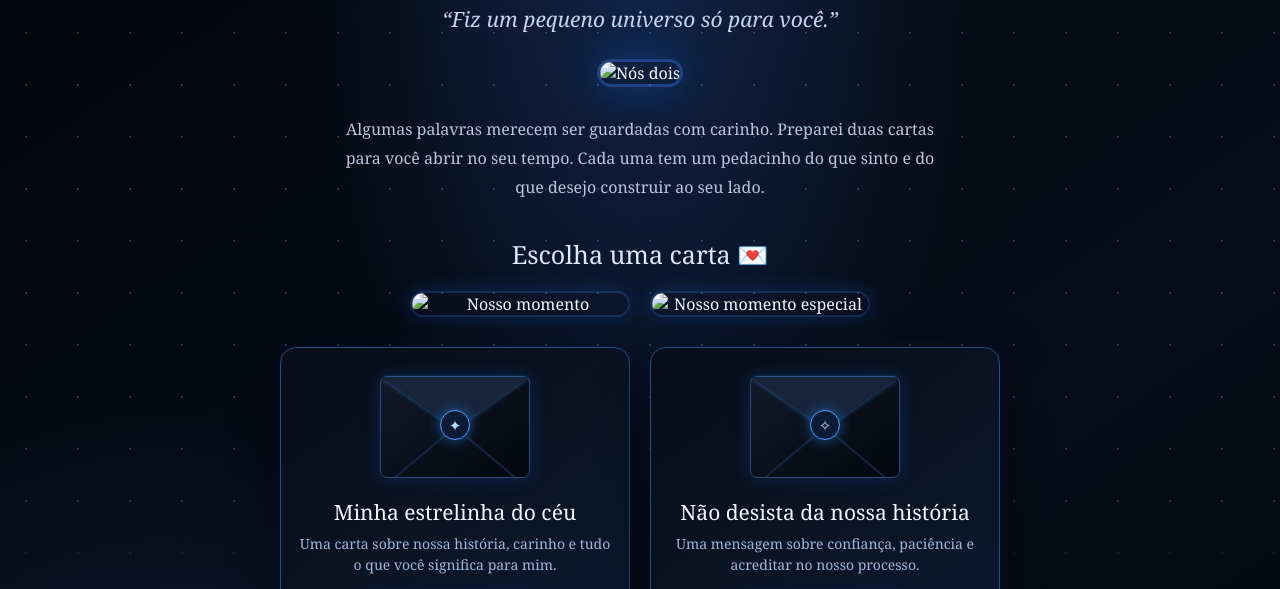
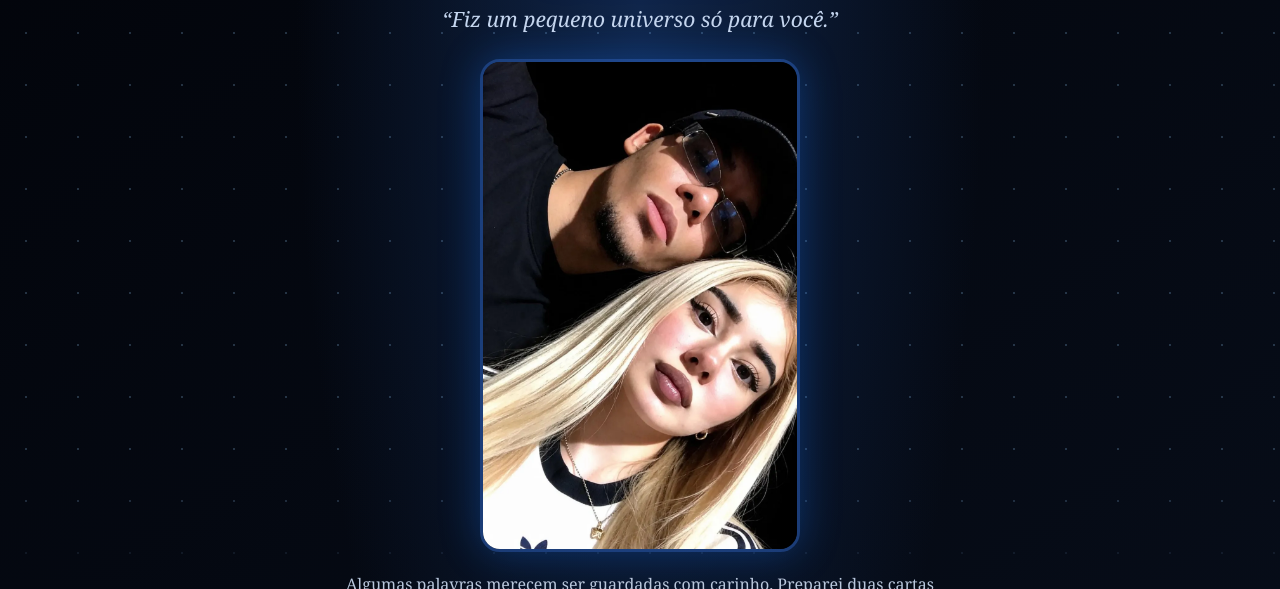
Before and after one commit to Gustavoborgea/Surpresa-, a plain HTML site: page index.html in a window 1280 px wide. Shown: the part 201-790 px from the top of the page. Drawn offline with Linux system fonts and the light colour scheme.

Commit message:
Modify image sources and comments in index.html
Updated image references and comments in HTML.

```diff
--- a/index.html
+++ b/index.html
@@ -14,15 +14,11 @@ main{position:relative;width:min(900px,92%);margin:auto;padding:58px 0 70px;text
 .kicker{font:11px Arial,sans-serif;letter-spacing:.32em;text-transform:uppercase;color:#86baff}
 h1{font-weight:normal;font-size:clamp(48px,10vw,82px);margin:16px 0 8px;color:#f7f9ff;text-shadow:0 0 28px #287cff80}
 .subtitle{color:#c4d5ee;font-style:italic;font-size:clamp(17px,3vw,21px)}
-
-.hero-photo{width:min(320px,75vw);height:auto;margin:26px auto 10px;border-radius:20px;box-shadow:0 0 40px #167aff50;border:3px solid #3b82ff60;object-fit:cover}
-
+.hero-photo{width:min(320px,75vw);height:auto;margin:26px auto 10px;border-radius:20px;box-shadow:0 0 40px #167aff50;border:3px solid #3b82ff60;object-fit:cover;display:block}
 .intro{max-width:590px;margin:18px auto 36px;color:var(--muted);line-height:1.8;font-size:16px}
 h2{font-weight:normal;color:#d9eaff;font-size:25px;margin:0 0 20px}
-
 .photos-row{display:flex;justify-content:center;gap:20px;flex-wrap:wrap;margin-bottom:30px}
 .small-photo{width:calc(50% - 10px);min-width:160px;max-width:220px;height:auto;border-radius:14px;box-shadow:0 0 20px #167aff35;border:2px solid #3b82ff40}
-
 .cards{display:grid;grid-template-columns:repeat(2,minmax(0,1fr));gap:20px;margin:25px auto 42px;max-width:720px}
 .envelope-card{border:1px solid #244d83;border-radius:16px;padding:24px 18px 22px;background:linear-gradient(145deg,#080d18,#0b1930);box-shadow:0 15px 45px #0009,0 0 22px #126cff18;transition:transform .25s,border-color .25s,box-shadow .25s}
 .envelope-card:hover{transform:translateY(-5px);border-color:#4b9bff;box-shadow:0 18px 48px #000b,0 0 26px #167aff40}
@@ -49,9 +45,7 @@ footer{margin-top:42px;color:#8298b8;font-size:13px}
 .letter h2{text-align:center;font-size:clamp(24px,5vw,32px);color:#f4f8ff;text-shadow:0 0 16px #398fff66}
 .letter .small{color:#9bbce4;font-size:13px;letter-spacing:.12em;text-transform:uppercase}
 .letter-body{position:relative;color:#f3f6fd;font-size:17px;line-height:1.9;white-space:pre-line}
-
 .letter-photo{width:100%;max-width:280px;height:auto;border-radius:12px;margin:10px auto 20px;display:block;border:2px solid #3b82ff50;box-shadow:0 0 20px #167aff30}
-
 .signature{text-align:right;color:#c8e2ff;font-size:20px;font-style:italic;margin-top:24px}
 .close{display:block;margin:28px auto 0;position:relative}
 @keyframes fade{from{opacity:0}to{opacity:1}}
@@ -64,17 +58,17 @@ footer{margin-top:42px;color:#8298b8;font-size:13px}
   <h1>Carla</h1>
   <div class="subtitle">“Fiz um pequeno universo só para você.”</div>
 
-  <!-- 📸 FOTO PRINCIPAL -->
-  <img src="foto_casal.jpg" alt="Nós dois" class="hero-photo">
+  <!-- FOTO PRINCIPAL: mantenha foto-principal.jpg na mesma pasta deste arquivo -->
+  <img src="foto-principal.jpg" alt="Nós dois" class="hero-photo">
 
   <p class="intro">Algumas palavras merecem ser guardadas com carinho. Preparei duas cartas para você abrir no seu tempo. Cada uma tem um pedacinho do que sinto e do que desejo construir ao seu lado.</p>
 
   <h2>Escolha uma carta 💌</h2>
 
-  <!-- 📸 DUAS FOTOS JUNTO COM OS ENVELOPES -->
+  <!-- FOTOS JUNTO COM OS ENVELOPES -->
   <div class="photos-row">
-    <img src="foto_casal.jpg" alt="Nosso momento" class="small-photo">
-    <img src="foto_casal2.jpg" alt="Nosso momento especial" class="small-photo">
+    <img src="foto-principal.jpg" alt="Nosso momento" class="small-photo">
+    <img src="foto-carta-1.jpg" alt="Nosso momento especial" class="small-photo">
   </div>
 
   <div class="cards">
@@ -108,10 +102,7 @@ footer{margin-top:42px;color:#8298b8;font-size:13px}
 <div class="modal" id="first" role="dialog" aria-modal="true" aria-label="Primeira carta" onclick="backdropClose(event,'first')">
   <article class="letter">
     <header class="letter-head"><div class="letter-rose">🌹</div><div class="small">Uma carta para você</div><h2>Para minha estrelinha do céu</h2></header>
-
-    <!-- 📸 FOTO DENTRO DA PRIMEIRA CARTA -->
-    <img src="foto_casal.jpg" alt="Para você" class="letter-photo">
-
+    <img src="foto-carta-1.jpg" alt="Para você" class="letter-photo">
     <div class="letter-body">Carla,
 
 A gente passou bastante tempo construindo uma conexão, e hoje temos a oportunidade de cuidar dela e fazer tudo ainda melhor. Eu não sei tudo o que você viveu ou o que fez você criar algumas inseguranças, mas quero que saiba que estou aqui para caminhar ao seu lado, apoiar você e respeitar seu tempo.
@@ -137,10 +128,7 @@ Eu te amo, minha estrelinha do céu.</div>
 <div class="modal" id="second" role="dialog" aria-modal="true" aria-label="Segunda carta" onclick="backdropClose(event,'second')">
   <article class="letter">
     <header class="letter-head"><div class="letter-rose">🌹</div><div class="small">Mais algumas palavras do coração</div><h2>Não desista da nossa história</h2></header>
-
-    <!-- 📸 FOTO DENTRO DA SEGUNDA CARTA -->
-    <img src="foto_casal2.jpg" alt="Nossa história" class="letter-photo">
-
+    <img src="foto-principal.jpg" alt="Nossa história" class="letter-photo">
     <div class="letter-body">Carla,
 
 Quero que você tenha paciência comigo e com o nosso processo. Eu sei que ainda tenho muito a aprender e muitas coisas para conquistar, mas o que sinto por você é sincero. Não quero que você pense que precisa ter todas as respostas agora ou que precisa confiar em mim de uma hora para outra.
```
